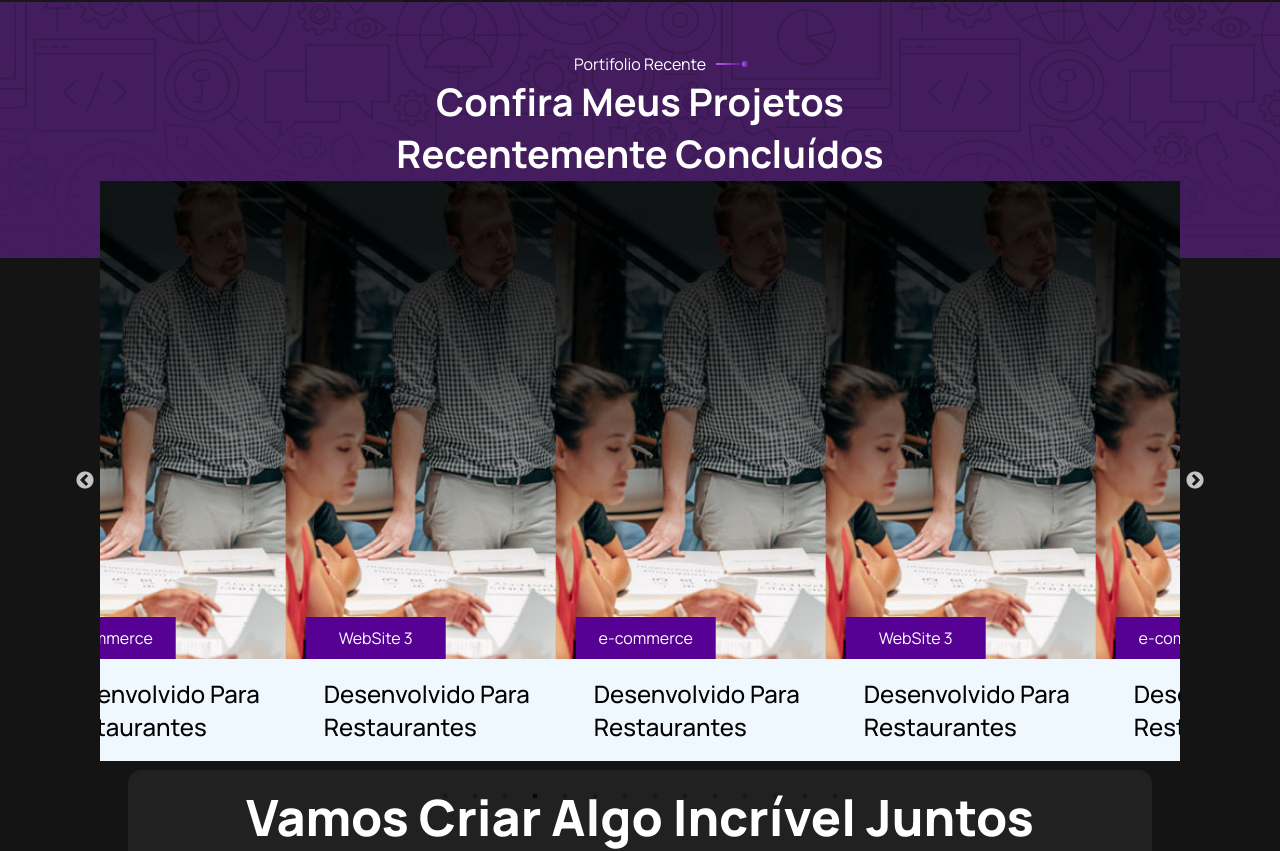
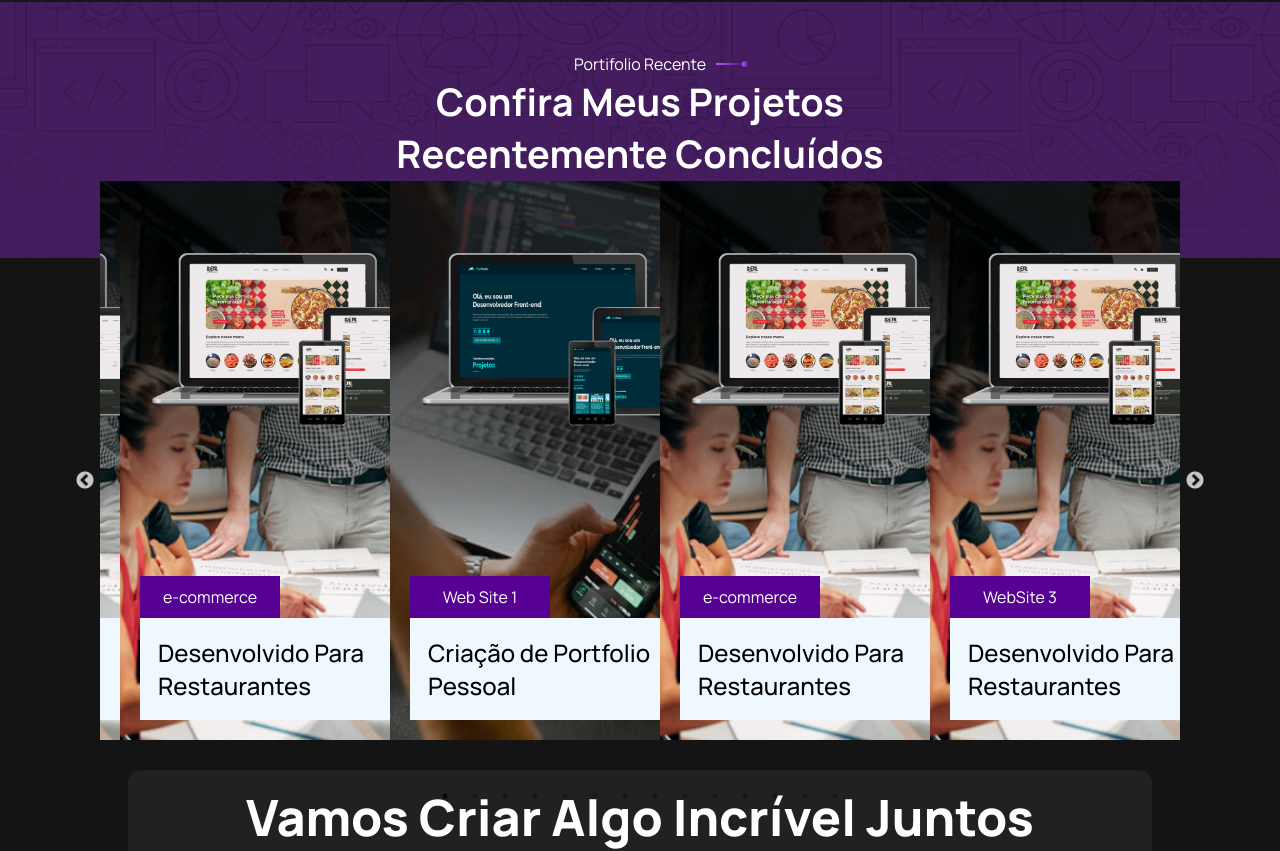
Before and after one commit to PedroPaulo-Git/PortSoftware, a React (Vite) app: page / in a window 1280 px wide. Shown: the part 1534-2385 px from the top of the page. Built offline with nearby package versions, Linux system fonts and the light colour scheme.

Commit message:
style project-slide hover

```diff
--- a/src/components/Projects/Project.css
+++ b/src/components/Projects/Project.css
@@ -95,65 +95,51 @@
     margin-top: 20px;
     align-items: center;
 }
-.slick-slide{
+
+.slick-slide {}
+
+.project-slide {
+    position: relative;
+}
+
+.slick-list {}
+
+.slick-slide {}
+
+.slider-container {
+    margin-inline: 100px;
+}
+
+.slick-slide>div {
+    margin: 0 20px;
+    height: 600px;
+    width: 400px;
+    transition: all 0.4s ease;
+}
 
 
+.project-slide:hover {
+    transition: all 0.4s ease;
 }
-.project-slide {
-
-}
-.slick-list{
 
 
-  }
-.slick-slide{
-
-}
-.slider-container{
-    margin-inline: 100px;
-}
-.slick-slide>div {
-    margin: 0 20px;
-    height:600px;
-   width: 400px;
-
-}
-/*
-.project-slide {
-    position: relative;
-    width: 370px;  height: 100%;
-    display: flex;
-    flex-direction: column;
-    cursor: pointer;
-    flex-shrink: 0;
-
-    overflow: hidden;
-    transition: all 4s ease-in-out;
-} */
-
-/*
-.project-slide:hover {
-    transition: all 4s ease;
-} */
-
-/*
 .project-slide:hover .project-slide-img-background {
-    transform: scale(1.1);
-    height: 90%;
+    transform: scale(1.01);
+    margin-top: -40px;
+    transition: all 0.4s ease;
+   transform: scale(1.01);
     filter: grayscale(100%) blur(1px);
     transition: all 0.4s ease;
 }
 
 .project-slide:hover .project-slide-bottom {
-    transform: translateY(20px);
-} */
+    transform: translateY(50px);
+}
 
-.project-slide:hover .project-slide-bottom-title {}
 
 .project-slide-img {
     position: absolute;
-    z-index: 4
-    ;
+    z-index: 4;
     top: 0px;
     left: 0;
     width: 100%;
@@ -163,6 +149,7 @@
     object-fit: cover;
     width: 100%;
     margin-top: -20px;
+    transition: all 0.4s ease;
 }
 
 .project-slide-bottom {
--- a/src/components/Projects/Project.tsx
+++ b/src/components/Projects/Project.tsx
@@ -18,10 +18,11 @@ export const Project = () => {
         arrows: true,
         speed: 500,
         slidesToShow: 4,
-        autoplay: true,
+        autoplay: false,
         slidesToScroll:1,
         autoplaySpeed: 2000,
-        touchMove:false
+        touchMove:false,
+        pauseOnHover: true
   };
     return (
         <div id='projets' className='project-container'>
```
